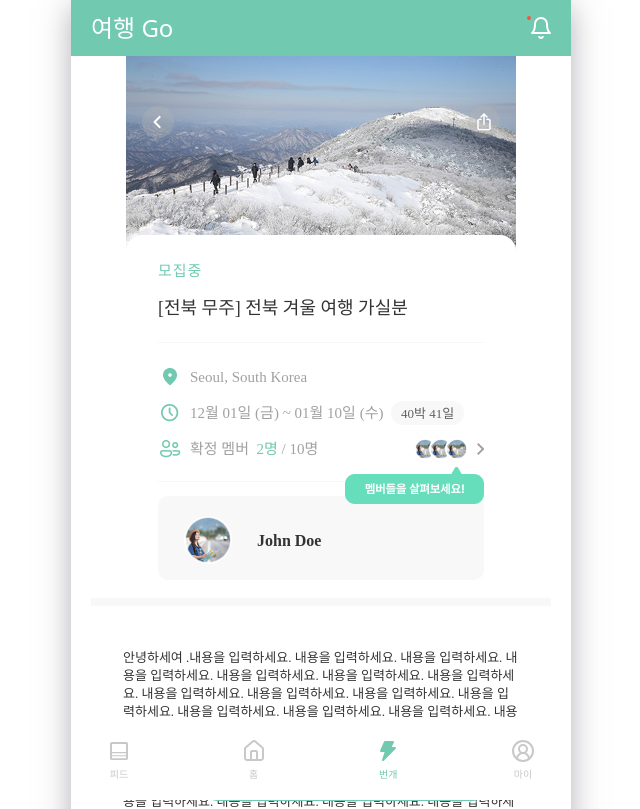
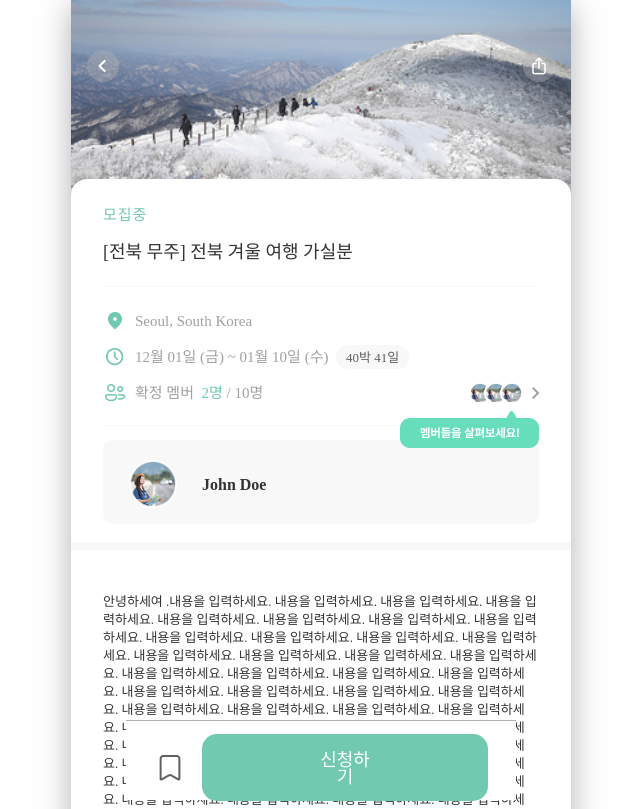
Before and after one commit to jobatda/Logit_FE, a React (Vite) app: page /thunder/1 in a window 1280 px wide. Shown: the top 809 px of the page, without its empty margins (319-959 px from the left). Built offline with nearby package versions, Linux system fonts and the light colour scheme; a web font is replaced by a local one.

Commit message:
fix: Layout.tsx conditional rendering, Thunder.tsx background mint banner, PostDetail.tsx fix width

```diff
--- a/src/layout/Layout.tsx
+++ b/src/layout/Layout.tsx
@@ -1,44 +1,44 @@
-import styled, {css} from "styled-components";
-import {Outlet, useLocation} from "react-router-dom";
+import styled, { css } from "styled-components";
+import { Outlet, useLocation } from "react-router-dom";
 import Header from "./Header/Header";
 import Footer from "./Footer/Footer.tsx";
 
 export default function Layout() {
     const location = useLocation();
-    const isWithoutHeaderFooter = location.pathname.startsWith("/Thunder/:id");
+    const isWithoutHeaderFooter = /^\/thunder\/\d+$/.test(location.pathname);
 
     return (
-        <LayoutWrapper isWithoutHeaderFooter={isWithoutHeaderFooter}>
-            <Header/>
-            <LayoutMain isWithoutHeaderFooter={isWithoutHeaderFooter}>
-                <Outlet/>
+        <LayoutWrapper $isWithoutHeaderFooter={isWithoutHeaderFooter}>
+             {!isWithoutHeaderFooter && <Header />}
+            <LayoutMain $isWithoutHeaderFooter={isWithoutHeaderFooter}>
+                <Outlet />
             </LayoutMain>
-            <Footer/>
+            {!isWithoutHeaderFooter && <Footer />}
         </LayoutWrapper>
     );
 }
 
-const LayoutWrapper = styled.div<{ isWithoutHeaderFooter: boolean }>`
-    ${({isWithoutHeaderFooter}) => isWithoutHeaderFooter
-            ? css`
+const LayoutWrapper = styled.div<{ $isWithoutHeaderFooter: boolean }>`
+    ${({ $isWithoutHeaderFooter }) => $isWithoutHeaderFooter ?
+    css`
         min-height: 100vh;
         margin: 0 auto;
-            `
-            : css`
+    ` :
+    css`
         position: relative;
         min-height: 100vh;
         padding: 56px 20px 80px;
-            `}
+    `};
 `;
 
-
-const LayoutMain = styled.main<{ isWithoutHeaderFooter: boolean }>`
-    ${({isWithoutHeaderFooter}) => isWithoutHeaderFooter
-            ? css``
-            : css`
+const LayoutMain = styled.main<{ $isWithoutHeaderFooter: boolean }>`
+    ${({ $isWithoutHeaderFooter }) => $isWithoutHeaderFooter ?
+    css`
+    ` :
+    css`
         display: flex;
         flex-direction: column;
         justify-content: space-between;
-                min-height: calc(100vh - 56px - 80px);
-            `}
+        min-height: calc(100vh - 56px - 80px)
+    `};
 `;
--- a/src/pages/thunder/Thunder.tsx
+++ b/src/pages/thunder/Thunder.tsx
@@ -52,8 +52,9 @@ const ThunderContainer = styled.div`
 
 const BackGroundMint = styled.div`
   background-color: #71C9B0;
-  width: 100%;
-  height: 97px;
   position: absolute;
-  top: 0;
+  height: 147px;
+  width: 100vw;
+  max-width: 500px;
+  top: -50px;
 `;
--- a/src/pages/thunder/components/Post/PostDetailInfo.tsx
+++ b/src/pages/thunder/components/Post/PostDetailInfo.tsx
@@ -101,15 +101,15 @@ const DetailTopWrapper = styled.div`
     position: relative;
     width: 100%;
     height: 100%;
-    max-height: 542px;
+    // max-height: 542px;
     height: 542px;
-    max-width: 390px;
+    // max-width: 390px;
 `;
 
 const ImageBannerWrapper = styled.div`
     width: 100%;
     height: 100%;
-    max-width: 390px;
+    // max-width: 390px;
     max-height: 226px;
     position: relative;
 `;
--- a/src/pages/thunder/temp_dummyData/dummy.ts
+++ b/src/pages/thunder/temp_dummyData/dummy.ts
@@ -3,18 +3,18 @@ import dummyPostImg from '../temp_assets/Frame 1707484749.png'; //test
 
 export const dummyPosts:PostListType = [
     { id: 1, isAI: false, thunderImage: dummyPostImg, title: "[전북 무주] 전북 겨울 여행 가실 분!", currentPeople: 3, totalPeople: 5, days: 7, travelDate: "2023-12-01", location: "전북 무주" },
-    { id: 1, isAI: false, thunderImage: dummyPostImg, title: "[전북 무주] 전북 겨울 여행 가실 분!", currentPeople: 3, totalPeople: 5, days: 7, travelDate: "2023-12-01", location: "전북 무주" },
-    { id: 1, isAI: false, thunderImage: dummyPostImg, title: "[전북 무주] 전북 겨울 여행 가실 분!", currentPeople: 3, totalPeople: 5, days: 7, travelDate: "2023-12-01", location: "전북 무주" },
-    { id: 1, isAI: false, thunderImage: dummyPostImg, title: "[전북 무주] 전북 겨울 여행 가실 분!", currentPeople: 3, totalPeople: 5, days: 7, travelDate: "2023-12-01", location: "전북 무주" },
-    { id: 1, isAI: false, thunderImage: dummyPostImg, title: "[전북 무주] 전북 겨울 여행 가실 분!", currentPeople: 3, totalPeople: 5, days: 7, travelDate: "2023-12-01", location: "전북 무주" },
-    { id: 2, isAI: true, thunderImage: dummyPostImg, title: "WWWWWWWWWWWWWWWWWWWWWWWWWWWWWWWWWWWWWWW", currentPeople: 2, totalPeople: 4, days: 5, travelDate: "2023-11-15", location: "Maldives" },
-    { id: 3, isAI: false, thunderImage: dummyPostImg, title: "Mountain Hiking", currentPeople: 5, totalPeople: 10, days: 3, travelDate: "2023-10-20", location: "Swiss Alps" },
-    { id: 2, isAI: true, thunderImage: dummyPostImg, title: "WWWWWWWWWWWWWWWWWWWWWWWWWWWWWWWWWWWWWWW", currentPeople: 2, totalPeople: 4, days: 5, travelDate: "2023-11-15", location: "Maldives" },
-    { id: 3, isAI: false, thunderImage: dummyPostImg, title: "Mountain Hiking", currentPeople: 5, totalPeople: 10, days: 3, travelDate: "2023-10-20", location: "Swiss Alps" },
-    { id: 2, isAI: true, thunderImage: dummyPostImg, title: "WWWWWWWWWWWWWWWWWWWWWWWWWWWWWWWWWWWWWWW", currentPeople: 2, totalPeople: 4, days: 5, travelDate: "2023-11-15", location: "Maldives" },
-    { id: 3, isAI: false, thunderImage: dummyPostImg, title: "Mountain Hiking", currentPeople: 5, totalPeople: 10, days: 3, travelDate: "2023-10-20", location: "Swiss Alps" },
-    { id: 4, isAI: true, thunderImage: dummyPostImg, title: "City Tour", currentPeople: 1, totalPeople: 3, days: 2, travelDate: "2023-09-10", location: "New York" },
-    { id: 5, isAI: false, thunderImage: dummyPostImg, title: "Desert Safari", currentPeople: 4, totalPeople: 6, days: 4, travelDate: "2023-08-05", location: "Dubai" }
+    { id: 2, isAI: false, thunderImage: dummyPostImg, title: "[전북 무주] 전북 겨울 여행 가실 분!", currentPeople: 3, totalPeople: 5, days: 7, travelDate: "2023-12-01", location: "전북 무주" },
+    { id: 3, isAI: false, thunderImage: dummyPostImg, title: "[전북 무주] 전북 겨울 여행 가실 분!", currentPeople: 3, totalPeople: 5, days: 7, travelDate: "2023-12-01", location: "전북 무주" },
+    { id: 4, isAI: false, thunderImage: dummyPostImg, title: "[전북 무주] 전북 겨울 여행 가실 분!", currentPeople: 3, totalPeople: 5, days: 7, travelDate: "2023-12-01", location: "전북 무주" },
+    { id: 5, isAI: false, thunderImage: dummyPostImg, title: "[전북 무주] 전북 겨울 여행 가실 분!", currentPeople: 3, totalPeople: 5, days: 7, travelDate: "2023-12-01", location: "전북 무주" },
+    { id: 6, isAI: true, thunderImage: dummyPostImg, title: "WWWWWWWWWWWWWWWWWWWWWWWWWWWWWWWWWWWWWWW", currentPeople: 2, totalPeople: 4, days: 5, travelDate: "2023-11-15", location: "Maldives" },
+    { id: 7, isAI: false, thunderImage: dummyPostImg, title: "Mountain Hiking", currentPeople: 5, totalPeople: 10, days: 3, travelDate: "2023-10-20", location: "Swiss Alps" },
+    { id: 8, isAI: true, thunderImage: dummyPostImg, title: "WWWWWWWWWWWWWWWWWWWWWWWWWWWWWWWWWWWWWWW", currentPeople: 2, totalPeople: 4, days: 5, travelDate: "2023-11-15", location: "Maldives" },
+    { id: 9, isAI: false, thunderImage: dummyPostImg, title: "Mountain Hiking", currentPeople: 5, totalPeople: 10, days: 3, travelDate: "2023-10-20", location: "Swiss Alps" },
+    { id: 10, isAI: true, thunderImage: dummyPostImg, title: "WWWWWWWWWWWWWWWWWWWWWWWWWWWWWWWWWWWWWWW", currentPeople: 2, totalPeople: 4, days: 5, travelDate: "2023-11-15", location: "Maldives" },
+    { id: 11, isAI: false, thunderImage: dummyPostImg, title: "Mountain Hiking", currentPeople: 5, totalPeople: 10, days: 3, travelDate: "2023-10-20", location: "Swiss Alps" },
+    { id: 12, isAI: true, thunderImage: dummyPostImg, title: "City Tour", currentPeople: 1, totalPeople: 3, days: 2, travelDate: "2023-09-10", location: "New York" },
+    { id: 13, isAI: false, thunderImage: dummyPostImg, title: "Desert Safari", currentPeople: 4, totalPeople: 6, days: 4, travelDate: "2023-08-05", location: "Dubai" }
 ];
 
 export const dummyPost:PostType = { id: 1, isAI: false, thunderImage: dummyPostImg, title: "[전북 무주] 전북 겨울 여행 가실 분!", currentPeople: 3, totalPeople: 5, days: 7, travelDate: "2023-12-01", location: "전북 무주" };
```
Lines whose indentation alone changed are shown as unchanged.
